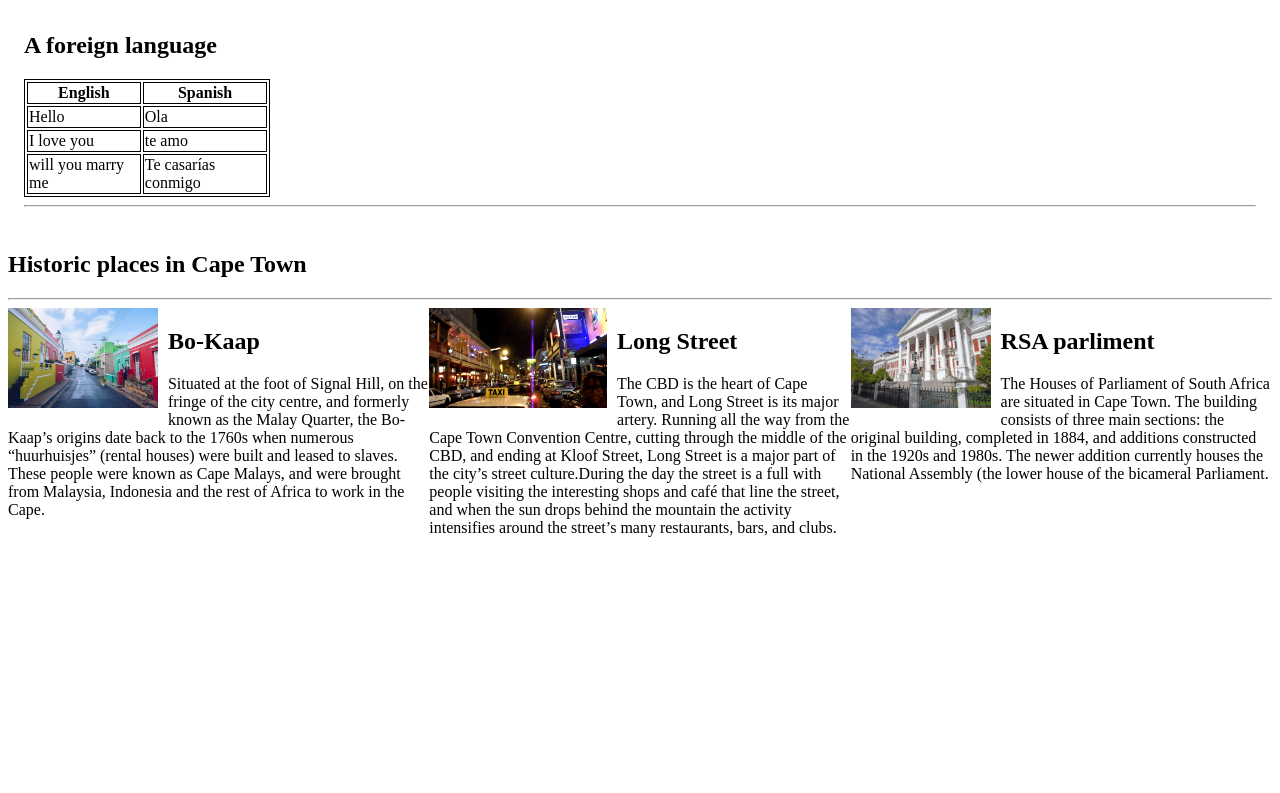
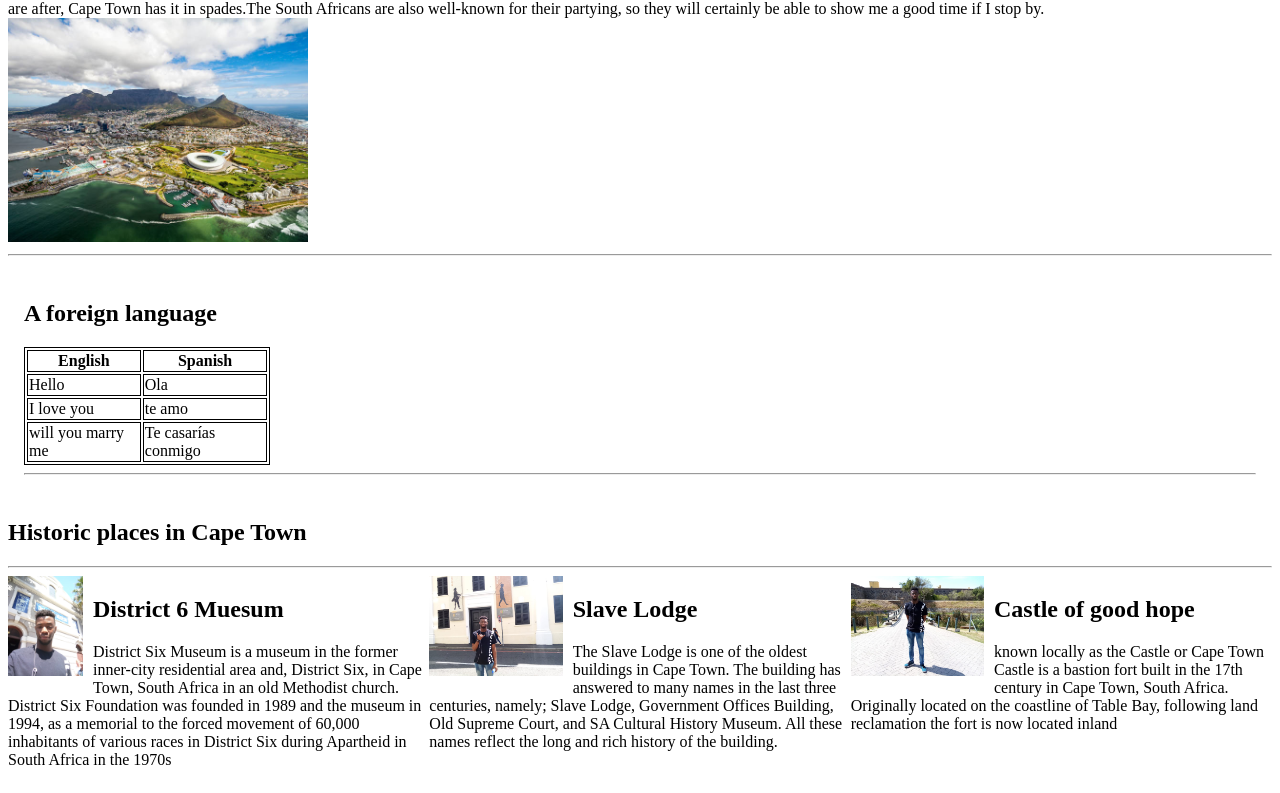
Before and after one commit to kagiso101/basic-webpage, a plain HTML site: page my-webpage.html in a window 1280 px wide. Shown: the part 679-1472 px from the top of the page. Before the commit the page ends 1240 px from the top, so only its background shows below. Drawn offline with Linux system fonts and the light colour scheme.

Commit message:
final project with all websites

```diff
--- a/my-webpage.html
+++ b/my-webpage.html
@@ -15,7 +15,7 @@
             <h1>The City I Would Love To Visit</h1>
             <hr>
             <h1>Kagiso Hadebe</h1>
-            <img src="tbnp.jpg" length="500" width="300"></a></li>
+            <img src="1.jpg" length="500" width="300"></a></li>
             <hr>
         </div>
 
@@ -61,44 +61,30 @@
         <hr>
         <div class="history">
             <div class="Kaap">
-                <img src="Bo-Kaap.jpg" length="80" height="100" style="float: left; margin-right: 10px;
+                <img src="2.jpg" length="80" height="100" style="float: left; margin-right: 10px;
                 margin-bottom: 5px;">
-                <h2>Bo-Kaap</h2>
-                <p>Situated at the foot of Signal Hill, on the fringe of the city centre, and formerly known as the
-                    Malay
-                    Quarter, the Bo-Kaap’s origins date back to the 1760s when numerous “huurhuisjes” (rental
-                    houses)
-                    were
-                    built and leased to slaves. These people were known as Cape Malays, and were brought from
-                    Malaysia,
-                    Indonesia and the rest of Africa to work in the Cape. </p>
+                <h2>District 6 Muesum</h2>
+                <p>District Six Museum is a museum in the former inner-city residential area and, District Six, in Cape Town,
+                    South Africa in an old Methodist church.
+
+                    District Six Foundation was founded in 1989 and the museum in 1994, as a memorial to the forced movement of
+                    60,000 inhabitants of various races in District Six during Apartheid in South Africa in the 1970s</p>
             </div>
             <div class="long">
-                <img src="long street.jpg" length="80" height="100" style="float: left; margin-right: 10px;
+                <img src="3.jpg" length="80" height="100" style="float: left; margin-right: 10px;
                     margin-bottom: 5px;">
-                <h2>Long Street</h2>
-                <p>The CBD is the heart of Cape Town, and Long Street is its major artery. Running all the way from
-                    the
-                    Cape
-                    Town Convention Centre, cutting through the middle of the CBD, and ending at Kloof Street, Long
-                    Street
-                    is a major part of the city’s street culture.During the day the street is a full with people
-                    visiting
-                    the interesting shops and café that line the street, and when the sun drops behind the mountain
-                    the
-                    activity intensifies around the street’s many restaurants, bars, and clubs.</p>
+                <h2>Slave Lodge</h2>
+                <p>  The Slave Lodge is one of the oldest buildings in Cape Town. The building has answered to many names in the
+                    last three centuries, namely; Slave Lodge, Government Offices Building, Old Supreme Court, and SA Cultural
+                    History Museum. All these names reflect the long and rich history of the building.</p>
             </div>
             <div class="parliment">
-                <img src="parliment.jpg" length="80" height="100" style="float: left; margin-right: 10px;
+                <img src="4.jpg" length="80" height="100" style="float: left; margin-right: 10px;
                 margin-bottom: 5px;">
-                <h2>RSA parliment</h2>
-                <p>The Houses of Parliament of South Africa are situated in Cape Town. The building consists of
-                    three
-                    main
-                    sections: the original building, completed in 1884, and additions constructed in the 1920s and
-                    1980s. The
-                    newer addition currently houses the National Assembly (the lower house of the bicameral
-                    Parliament.
+                <h2>Castle of good hope</h2>
+                <p>known locally as the Castle or Cape Town Castle is a bastion fort built in the 17th century in Cape
+                    Town, South Africa. Originally located on the coastline of Table Bay, following land reclamation the fort is
+                    now located inland
                 </p>
             </div>
         </div>
--- a/simple-grid.css
+++ b/simple-grid.css
@@ -107,6 +107,7 @@ p {
   float: left;
   margin: 0.5rem 2%;
   min-height: 0.125rem;
+
 }
 
 .col-1,
@@ -124,7 +125,7 @@ p {
   width: 96%;
 }
 
-.col-1-sm {
+.col-1-sm  {
   width: 4.33%;
 }
 
@@ -132,7 +133,7 @@ p {
   width: 12.66%;
 }
 
-.col-3-sm {
+.col-3-sm  {
   width: 21%;
 }
 
@@ -144,11 +145,11 @@ p {
   width: 37.66%;
 }
 
-.col-6-sm {
+.col-6-sm -sm {
   width: 46%;
 }
 
-.col-7-sm {
+.col-7-sm -sm {
   width: 54.33%;
 }
 
@@ -180,6 +181,14 @@ p {
 
 .hidden-sm {
   display: none;
+}
+table,
+th,
+td {
+    border: 1px solid black;
+}
+.long{
+  display: flexbox;
 }
 
 @media only screen and (min-width: 33.75em) {  /* 540px */
```
Also changed, not shown: index.html (+14 -0 lines), my-webpage-grid.html (+102 -0 lines), 1.jpg (added), 2.jpg (added), 3.jpg (added), 4.jpg (added), Untitled-1.html (added).
